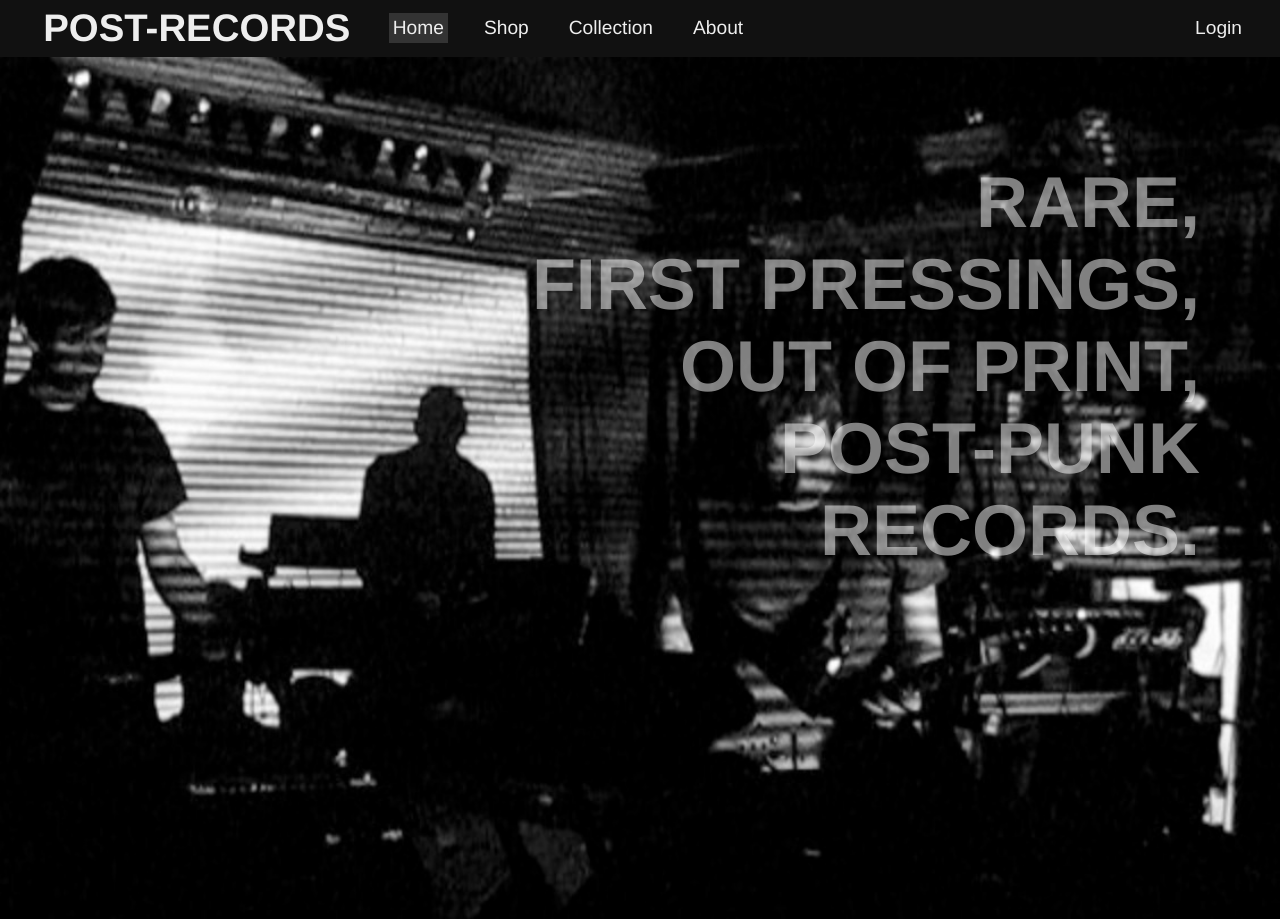
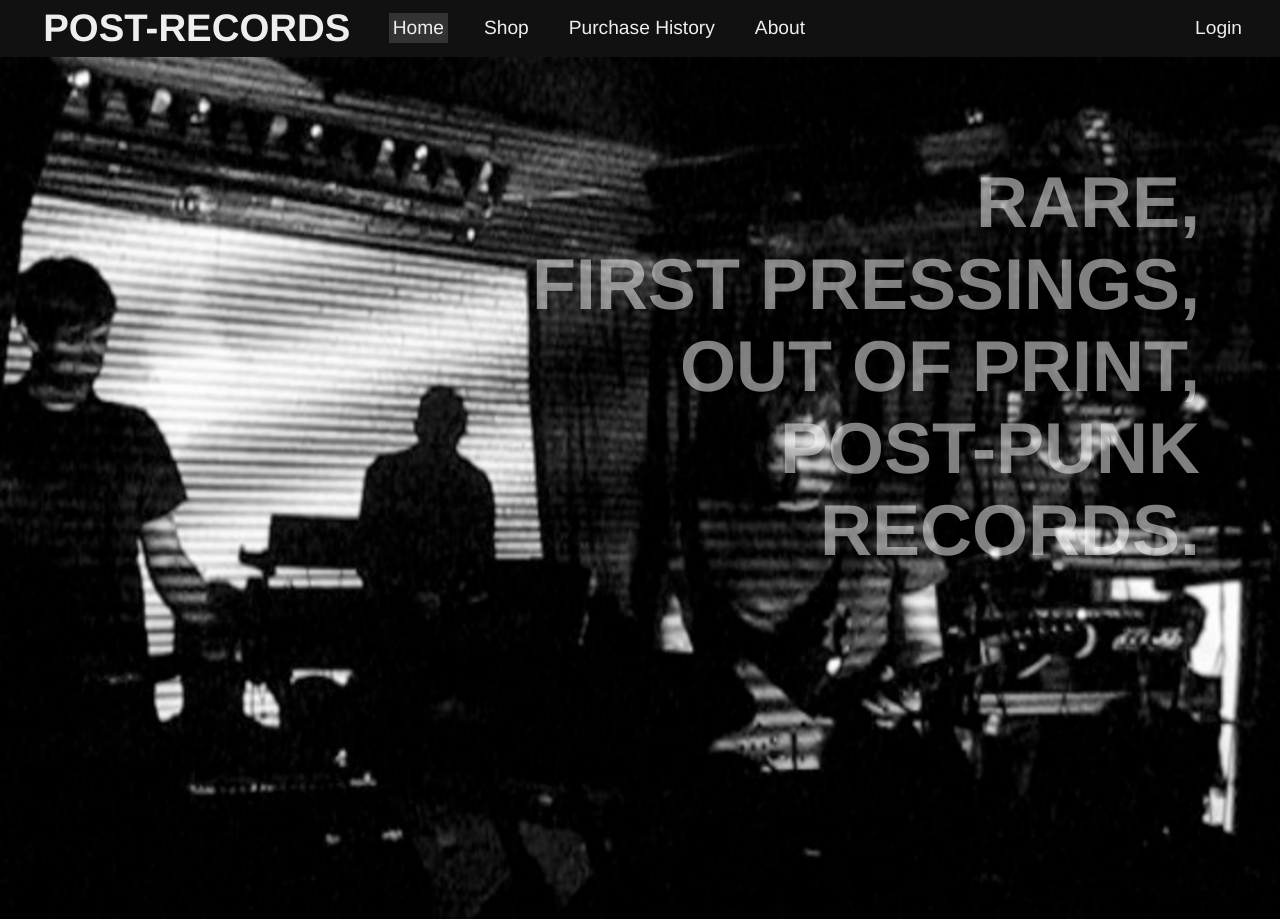
Before and after one commit to giantcarlos/post-records-client, a React (Create React App) app: page / in a window 1280 px wide. Built offline with nearby package versions, Linux system fonts and the light colour scheme; no server answers.

Commit message:
change collection to purchase history

```diff
--- a/src/components/Collection.js
+++ b/src/components/Collection.js
@@ -15,12 +15,12 @@ const Collection = ({ login, collection, setCollection }) => {
     return login ? (
         <div>
             <div className="collection-header">
-                {collection.length} records in your collection.
+                You have {collection.length} total records purchased.
             </div>
             <div className="card-grid">{cards()}</div>
         </div>
     ) : (
-        <div className="collection-login">Please login to view your collection.</div>
+        <div className="collection-login">Please login to view your purchase history.</div>
     )
 }
 
--- a/src/components/Navigation.js
+++ b/src/components/Navigation.js
@@ -8,7 +8,7 @@ function Navigation({ login, handleLogin }) {
         <div className="site-title">POST-RECORDS</div>
         <NavLink exact to="/">Home</NavLink>
         <NavLink exact to="/shop">Shop</NavLink>
-        <NavLink exact to="/collection">Collection</NavLink>
+        <NavLink exact to="/collection">Purchase History</NavLink>
         <NavLink exact to="/about">About</NavLink>
         <button className="loginBtn" onClick={handleLogin}>{login ? "Logout" : "Login"}
           </button>
```
